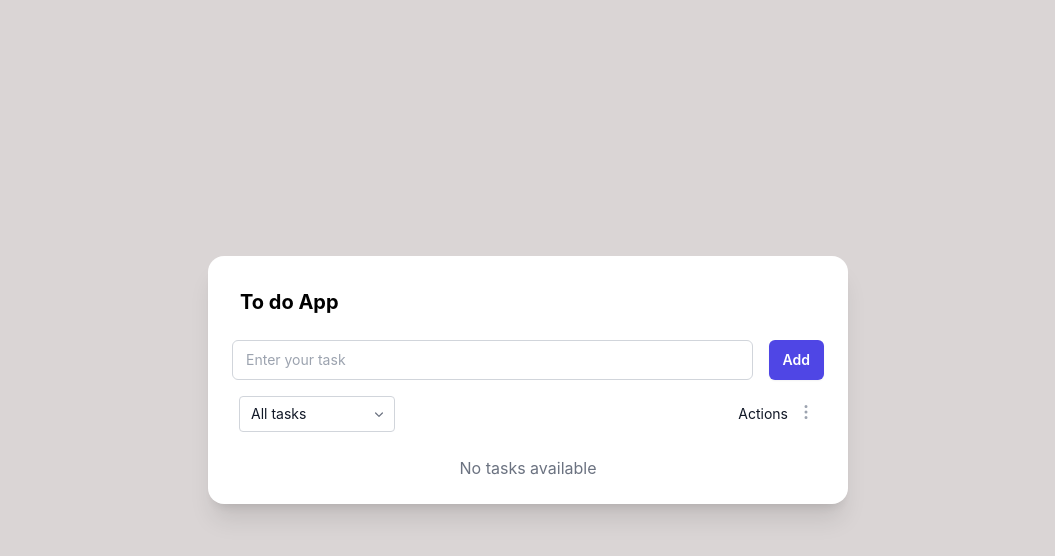
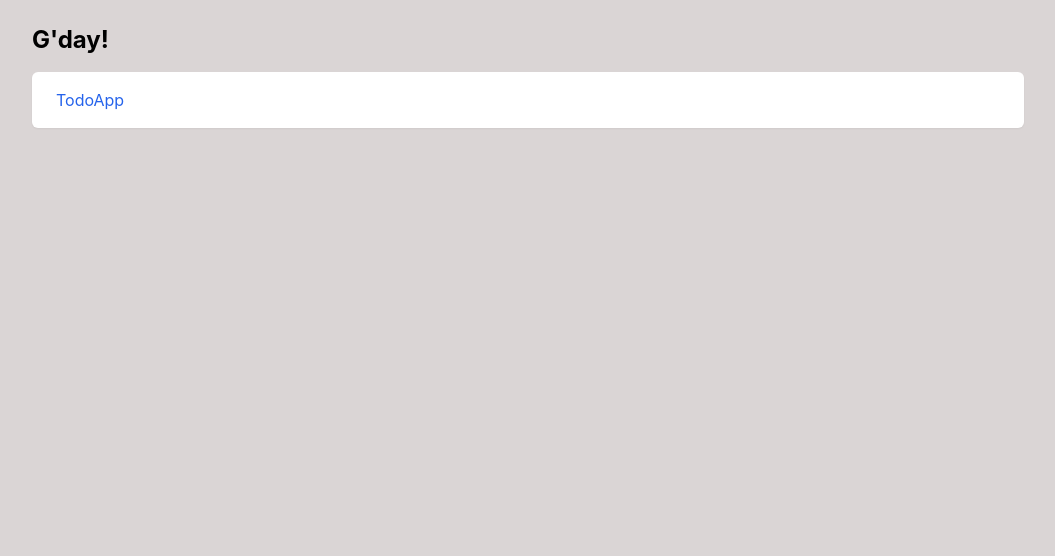
Before and after one commit to ati7697/simple-todo-app, a React (Create React App) app: page / in a window 1280 px wide. Shown: the top 556 px of the page, without its empty margins (112-1167 px from the left). Built offline with nearby package versions, Linux system fonts and the light colour scheme.

Commit message:
Add routing with Navigation and Welcome components

```diff
--- /dev/null
+++ b/src/components/Navigation.jsx
@@ -0,0 +1,12 @@
+import { Routes, Route } from 'react-router-dom';
+import Welcome from './Welcome';
+import TodoApp from './TodoApp';
+
+export default function Navigation() {
+    return (
+        <Routes>
+            <Route path="/" element={<Welcome />} />
+            <Route path="/todo" element={<TodoApp />} />
+        </Routes>
+    );
+}
--- a/src/components/AppClass.jsx
+++ b/src/components/TodoApp.jsx
@@ -4,7 +4,7 @@ import { PencilSquareIcon } from "@heroicons/react/24/outline";
 import { Menu, MenuButton, MenuItem, MenuItems } from '@headlessui/react'
 import { ChevronDownIcon, EllipsisVerticalIcon, XMarkIcon } from '@heroicons/react/20/solid'
 
-export default class AppClass extends Component {
+export default class TodoApp extends Component {
     constructor(props) {
         super(props)
 
--- /dev/null
+++ b/src/components/Welcome.jsx
@@ -0,0 +1,26 @@
+import React from "react";
+import { Link } from "react-router-dom";
+
+const items = [
+    { id: 1, name: 'TodoApp', path: '/todo' },
+];
+
+export default function Welcome() {
+    return (
+        <div className="mx-auto max-w-5xl px-4 py-6">
+            <h1 className="text-2xl font-bold mb-4">G'day!</h1>
+            <ul className="space-y-2">
+                {items.map(item => (
+                    <li key={item.id} className="overflow-hidden rounded-md bg-white px-6 py-4 shadow-sm">
+                        <Link
+                            to={item.path}
+                            className="text-blue-600 hover:underline"
+                        >
+                            {item.name}
+                        </Link>
+                    </li>
+                ))}
+            </ul>
+        </div>
+    );
+}
--- a/src/components/anotherFile.jsx
+++ /dev/null
@@ -1,9 +0,0 @@
-import React from "react";
-
-export default function AnotherFile(props) {
-    return (
-        <div>
-        <h1>Another File,{props.name}</h1>
-        </div>
-    );
-}
--- a/src/index.js
+++ b/src/index.js
@@ -1,15 +1,18 @@
 import React from 'react';
 import ReactDOM from 'react-dom/client';
 import './index.css';
-// import App from './components/App';
 import reportWebVitals from './reportWebVitals'
-import AppClass from "./components/AppClass"
+import Welcome from "./components/Welcome";
+import Navigation from "./components/Navigation";
+import { BrowserRouter } from 'react-router-dom';
 
 const root = ReactDOM.createRoot(document.getElementById('root'));
 root.render(
-  <React.StrictMode>
-    <AppClass />
-  </React.StrictMode>
+    <React.StrictMode>
+        <BrowserRouter>
+            <Navigation />
+        </BrowserRouter>
+    </React.StrictMode>
 );
 
 // If you want to start measuring performance in your app, pass a function
```
